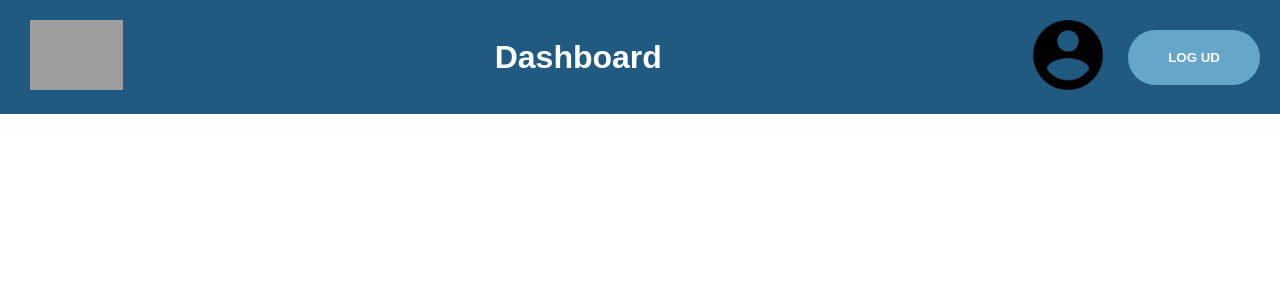
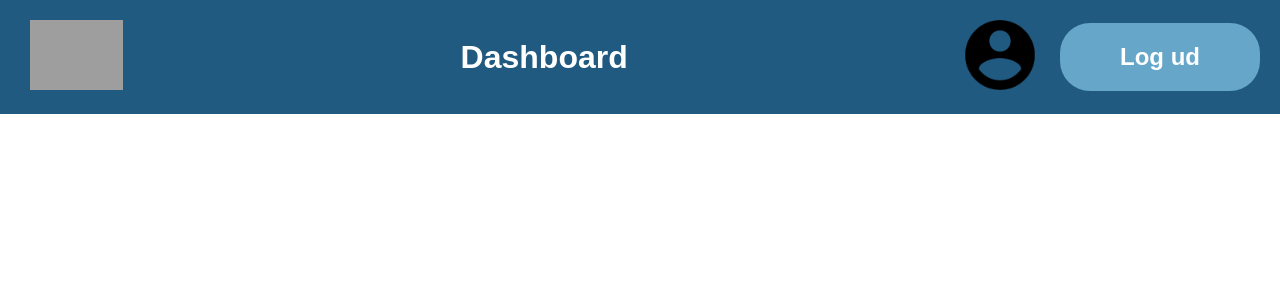
Before and after one commit to khadijahussaiin/BilAbonnement, a Spring app: template src/main/resources/templates/home/Dashboard.html in a window 1280 px wide. Shown: the top 300 px of the page. Run offline with Thymeleaf, Linux system fonts and the light colour scheme; the template is opened without the code that fills it, so the values that code supplies are empty; grey boxes are pictures that could not be loaded.

Commit message:
button text in Banner resized

```diff
--- a/src/main/resources/static/bannerItems.css
+++ b/src/main/resources/static/bannerItems.css
@@ -38,10 +38,11 @@ body {
 
 .button {
     margin-left: 15px;
-    padding-left: 40px;
-    padding-right: 40px;
+    padding-left: 60px;
+    padding-right: 60px;
     padding-top: 20px;
     padding-bottom: 20px;
+    font-size: 150%;
     font-weight: bold;
     color: white;
     background-color: #66a6c9;
--- a/src/main/resources/templates/home/fragments/banner.html
+++ b/src/main/resources/templates/home/fragments/banner.html
@@ -12,7 +12,7 @@
         <h1 class="banneroverskrift"> Dashboard </h1>
         <!-- TODO herunder "/" skal ændres til at det går til profilens side. -->
         <a href="/"><img class="bilAbonnementBillede" src="/profilIconPicture.png"></a>
-        <button class="button"> LOG UD </button>
+        <button class="button"> Log ud </button>
     </div>
 
 </body>
```
